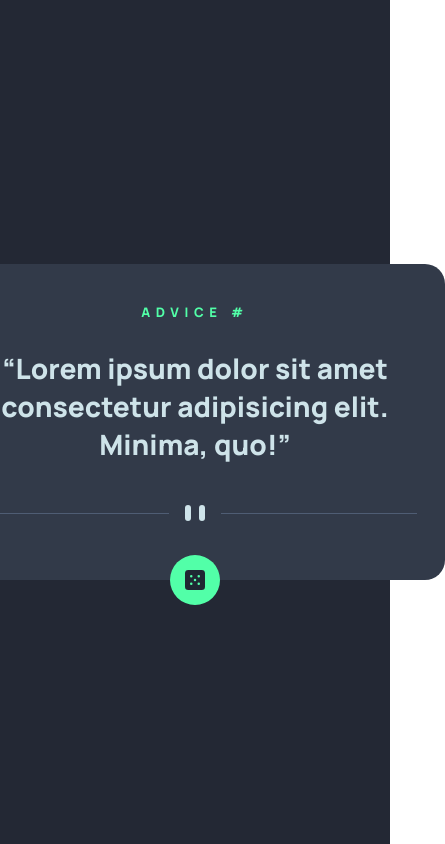
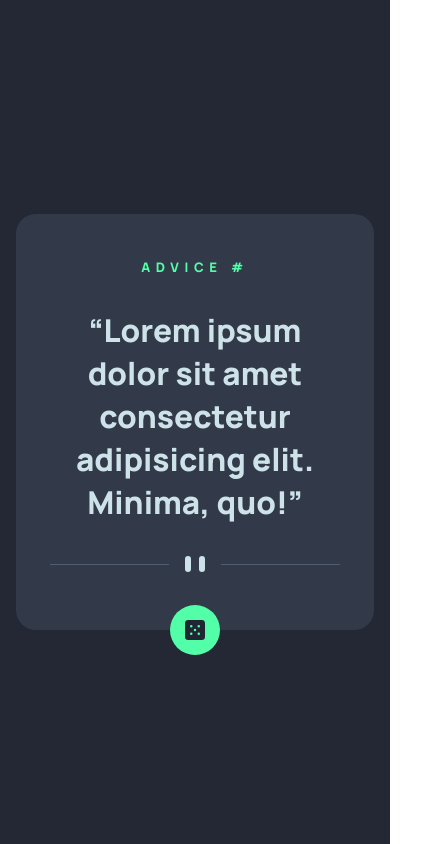
Before and after one commit to wongd-hub/fm-advice-generator-app, a Next.js app: page / in a window 390 px wide. Shown: the whole page, 445 px wide, since content can reach past the window. Built offline with nearby package versions, Linux system fonts and the light colour scheme.

Commit message:
Mobile layout completed

```diff
--- a/pages/index.js
+++ b/pages/index.js
@@ -2,8 +2,6 @@ import Head from 'next/head'
 import Image from 'next/image'
 var _ = require("lodash") // Use for throttling resize handler
 
-import dividerDesktop from '../public/static/images/pattern-divider-desktop.svg'
-import dividerMobile from '../public/static/images/pattern-divider-mobile.svg'
 import iconDice from '../public/static/images/icon-dice.svg'
 
 export default function Home() {
@@ -24,9 +22,7 @@ export default function Home() {
           <p className="advice-card__advice">
             &ldquo;Lorem ipsum dolor sit amet consectetur adipisicing elit. Minima, quo!&rdquo;
           </p>
-          <div className="advice-card__deco-element">
-            <Image src={dividerDesktop} alt="" />
-          </div>
+          <div className="advice-card__deco-element"></div>
           <div className="advice-card__reroll-button">
             <Image
               src={iconDice}
--- a/styles/AdviceCard.scss
+++ b/styles/AdviceCard.scss
@@ -1,4 +1,6 @@
-$card-length: 500px;
+$desktop: 1440px;
+$mobile: 375px;
+$card-length: 550px;
 $dice-length: 50px;
 
 .advice-card {
@@ -7,7 +9,7 @@ $dice-length: 50px;
     border-radius: 20px;
     width: $card-length;
     height: fit-content;
-    padding: 1rem;
+    padding: 1.2rem;
 
     &__title {
         color: var(--neon-green);
@@ -19,14 +21,19 @@ $dice-length: 50px;
     }
 
     &__advice {
+        font-size: calc(18rem / 16);
         color: var(--light-cyan);
         font-weight: 800;
         text-align: center;
     }
 
     &__deco-element {
-        width: fit-content;
+        width: 100%;
+        height: 20px;
         margin: .8rem auto;
+        background-image: url('../public/static/images/pattern-divider-desktop.svg');
+        background-position: center center;
+        background-repeat: no-repeat;
     }
 
     &__reroll-button {
@@ -51,3 +58,28 @@ $dice-length: 50px;
     }
 
 }
+
+@media only screen and (max-width: 600px) {
+    .advice-card{
+        width: 91.7%;
+    }
+}
+
+
+@media only screen and (max-width: $mobile) {
+    .advice-card{
+
+        &__title {
+            font-size: calc(7rem / 16);
+        }
+
+        &__advice {
+            font-size: calc(14rem / 16);
+        }
+
+        &__deco-element {
+            background-image: url('../public/static/images/pattern-divider-mobile.svg');
+        }
+
+    }
+}
```
